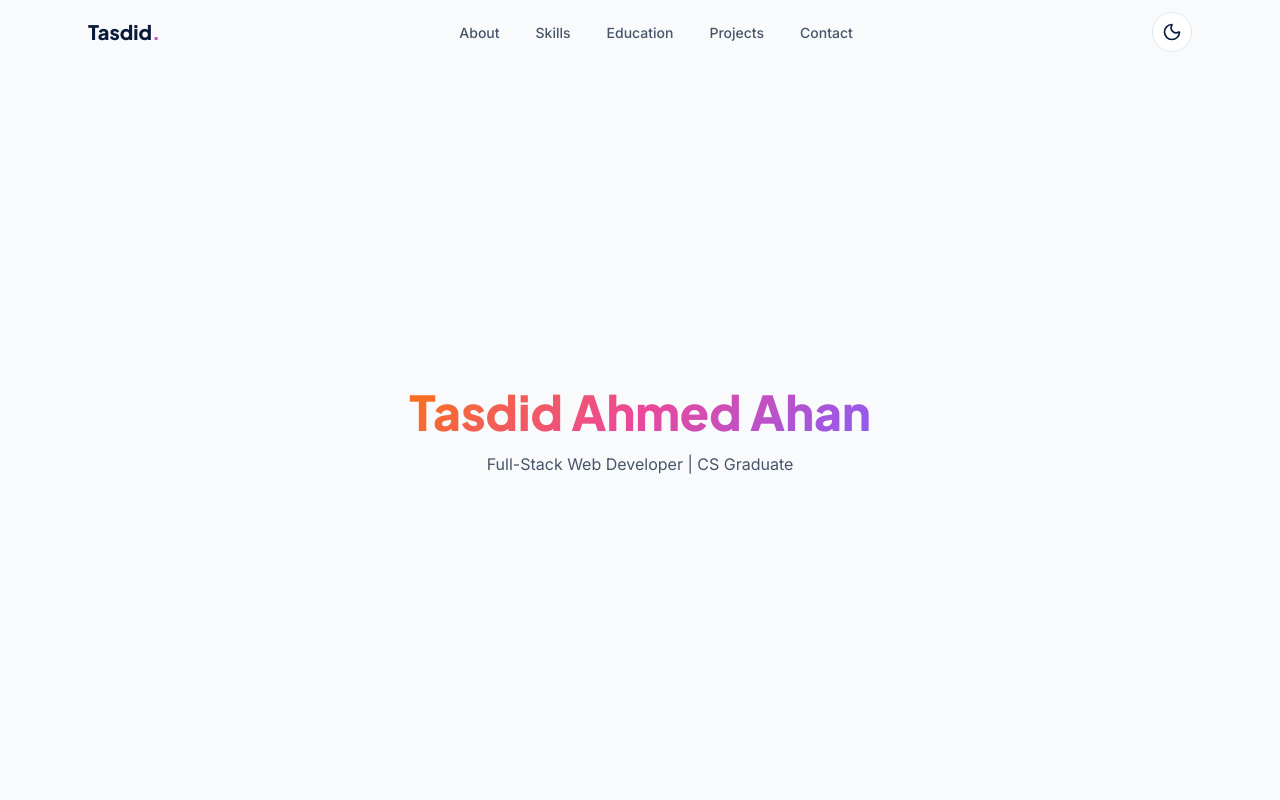
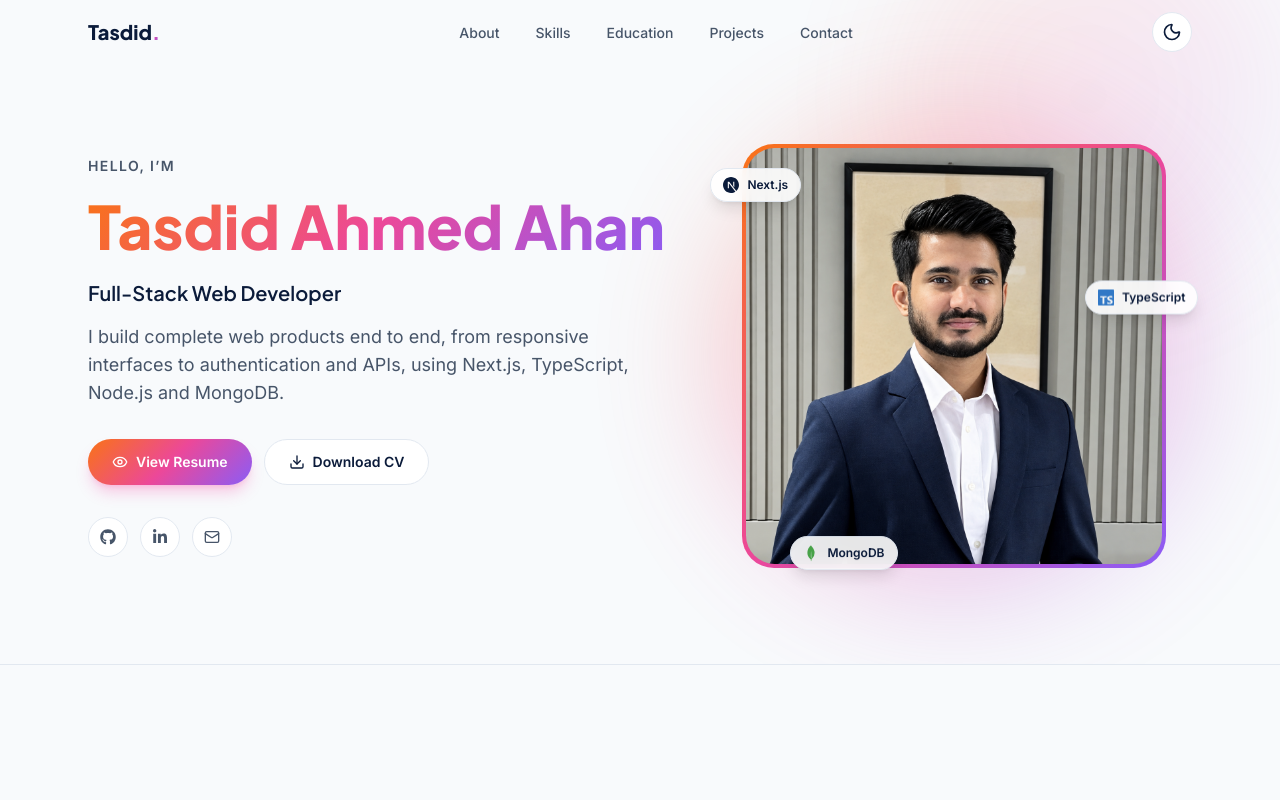
Before and after one commit to tasdid-ahmed/tasdid-portfolio, a Next.js app: page / in a window 1280 px wide. Shown: the top 800 px of the page. Built offline with nearby package versions, Linux system fonts and the light colour scheme.

Commit message:
feat: build hero section

```diff
--- a/src/app/page.tsx
+++ b/src/app/page.tsx
@@ -1,19 +1,11 @@
+import { Hero } from "@/components/sections/Hero";
+
 const sections = ["about", "skills", "education", "projects", "contact"];
 
 export default function Home() {
   return (
     <main>
-      <section
-        id="home"
-        className="flex min-h-screen flex-col items-center justify-center gap-4 px-4 pt-16 text-center"
-      >
-        <h1 className="font-heading text-4xl font-extrabold sm:text-5xl">
-          <span className="bg-[image:var(--gradient-primary)] bg-clip-text text-transparent">
-            Tasdid Ahmed Ahan
-          </span>
-        </h1>
-        <p className="text-muted">Full-Stack Web Developer | CS Graduate</p>
-      </section>
+      <Hero />
 
       {sections.map((id) => (
         <section
--- /dev/null
+++ b/src/components/sections/Hero.tsx
@@ -0,0 +1,117 @@
+import Image from "next/image";
+import { Download, Eye } from "lucide-react";
+import { SiMongodb, SiNextdotjs, SiTypescript } from "react-icons/si";
+import { profile } from "@/data/profile";
+import { Button } from "@/components/ui/Button";
+import { SocialLinks } from "@/components/ui/SocialLinks";
+
+const chips = [
+  {
+    label: "Next.js",
+    icon: SiNextdotjs,
+    color: "text-foreground",
+    position: "-left-2 top-6 sm:-left-8",
+    delay: "0s",
+  },
+  {
+    label: "TypeScript",
+    icon: SiTypescript,
+    color: "text-[#3178c6]",
+    position: "-right-2 top-1/3 sm:-right-8",
+    delay: "1.5s",
+  },
+  {
+    label: "MongoDB",
+    icon: SiMongodb,
+    color: "text-[#47a248]",
+    position: "-bottom-3 left-8 sm:left-12",
+    delay: "3s",
+  },
+];
+
+export function Hero() {
+  return (
+    <section
+      id="home"
+      className="relative overflow-hidden pb-16 pt-28 sm:pt-32 lg:pb-24 lg:pt-36"
+    >
+      {/* background glows */}
+      <div className="pointer-events-none absolute -top-24 right-0 -z-10 h-96 w-96 rounded-full bg-[image:var(--gradient-primary)] opacity-10 blur-3xl dark:opacity-20" />
+      <div className="pointer-events-none absolute -bottom-24 left-0 -z-10 hidden h-80 w-80 rounded-full bg-teal/10 blur-3xl dark:block" />
+
+      <div className="mx-auto grid max-w-6xl items-center gap-12 px-4 sm:px-6 lg:grid-cols-[1.1fr_0.9fr]">
+        {/* text column */}
+        <div className="text-center lg:text-left">
+          <p className="animate-fade-up text-sm font-semibold uppercase tracking-widest text-muted motion-reduce:animate-none">
+            Hello, I’m
+          </p>
+
+          <h1 className="mt-3 animate-fade-up font-heading text-4xl font-extrabold leading-tight [animation-delay:100ms] motion-reduce:animate-none sm:text-5xl lg:text-6xl">
+            <span className="bg-[image:var(--gradient-primary)] bg-clip-text text-transparent">
+              {profile.name}
+            </span>
+          </h1>
+
+          <p className="mt-4 animate-fade-up font-heading text-lg font-semibold [animation-delay:200ms] motion-reduce:animate-none sm:text-xl">
+            {profile.designation}
+          </p>
+
+          <p className="mx-auto mt-4 max-w-xl animate-fade-up text-base text-muted [animation-delay:300ms] motion-reduce:animate-none sm:text-lg lg:mx-0">
+            {profile.intro}
+          </p>
+
+          <div className="mt-8 flex animate-fade-up flex-wrap justify-center gap-3 [animation-delay:400ms] motion-reduce:animate-none lg:justify-start">
+            <Button href={profile.resume} target="_blank" rel="noopener noreferrer">
+              <Eye className="h-4 w-4" />
+              View Resume
+            </Button>
+            <Button
+              href={profile.resume}
+              variant="outline"
+              download="Tasdid-Ahmed-Ahan-CV.pdf"
+            >
+              <Download className="h-4 w-4" />
+              Download CV
+            </Button>
+          </div>
+
+          <div className="mt-8 flex animate-fade-up justify-center [animation-delay:500ms] motion-reduce:animate-none lg:justify-start">
+            <SocialLinks />
+          </div>
+        </div>
+
+        {/* photo column */}
+        <div className="order-first flex justify-center lg:order-last">
+          <div className="relative isolate">
+            <div className="absolute -inset-6 -z-10 rounded-full bg-[image:var(--gradient-primary)] opacity-30 blur-3xl dark:opacity-25" />
+
+            <div className="rounded-[2rem] bg-[image:var(--gradient-primary)] p-1">
+              <div className="h-64 w-64 overflow-hidden rounded-[1.8rem] bg-surface sm:h-80 sm:w-80 lg:h-[26rem] lg:w-[26rem]">
+                <Image
+                  src={profile.photo}
+                  alt={`Portrait of ${profile.name}`}
+                  width={1254}
+                  height={1254}
+                  priority
+                  sizes="(min-width: 1024px) 416px, (min-width: 640px) 320px, 256px"
+                  className="h-full w-full object-cover"
+                />
+              </div>
+            </div>
+
+            {chips.map(({ label, icon: Icon, color, position, delay }) => (
+              <div
+                key={label}
+                style={{ animationDelay: delay }}
+                className={`absolute ${position} flex animate-float items-center gap-2 rounded-full border border-border bg-surface/90 px-3 py-2 text-xs font-semibold shadow-lg backdrop-blur motion-reduce:animate-none`}
+              >
+                <Icon className={`h-4 w-4 ${color}`} />
+                {label}
+              </div>
+            ))}
+          </div>
+        </div>
+      </div>
+    </section>
+  );
+}
```
